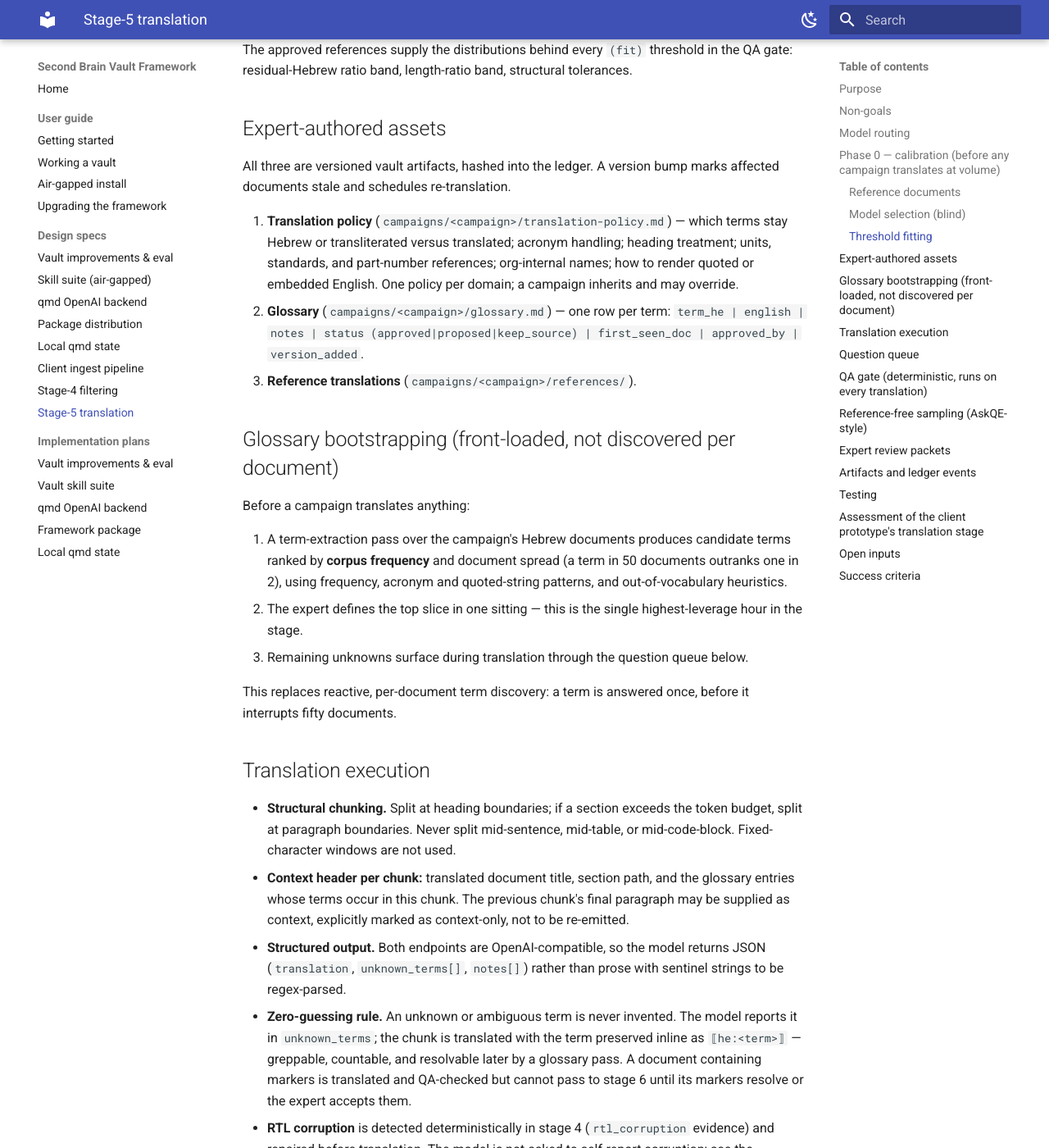
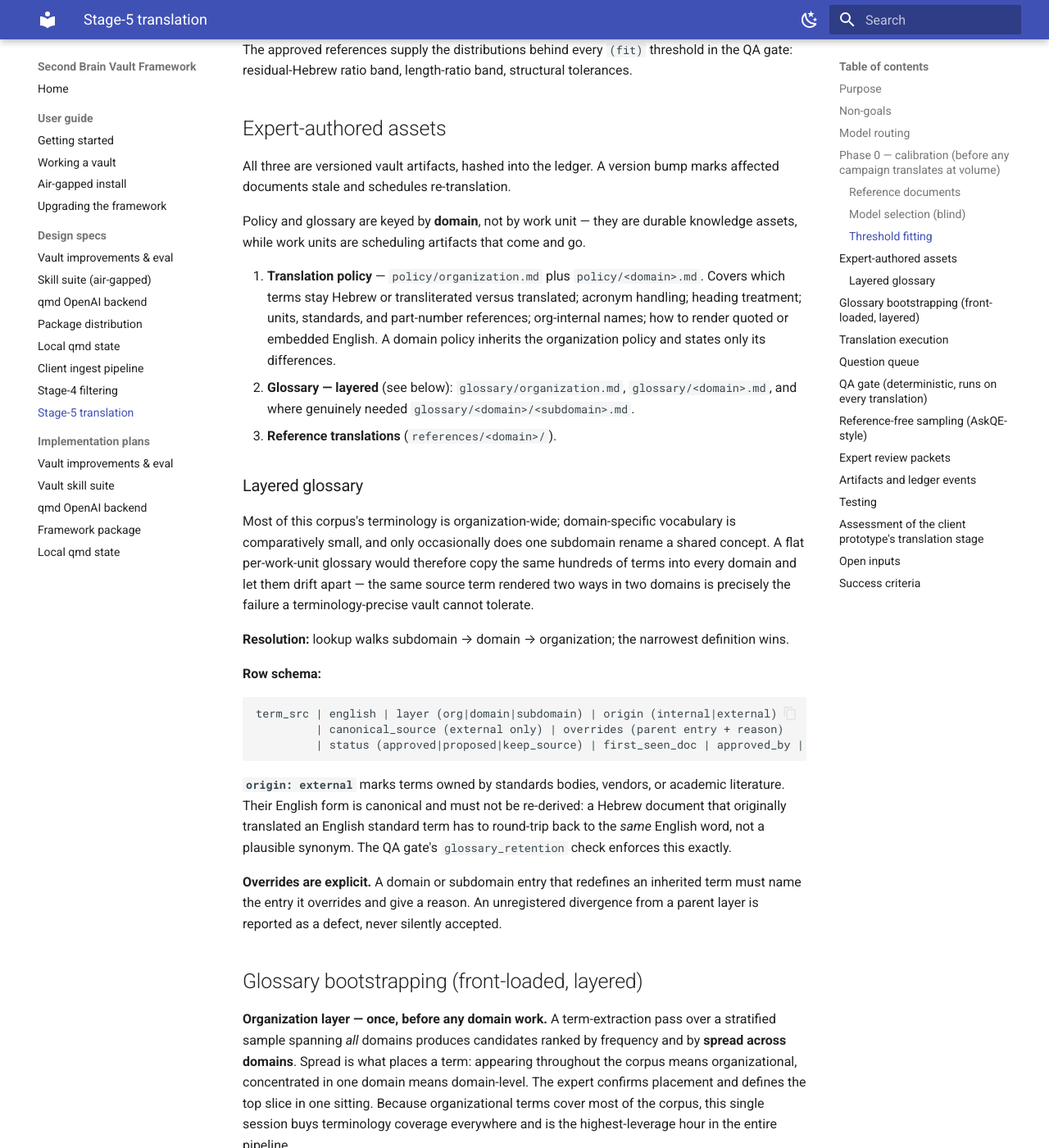
Before and after one commit to moshe191201/second-brain-offline, an MkDocs documentation site: the page built from docs/superpowers/specs/2026-08-03-stage5-translation-design.md, in a window 1280 px wide and 1400 px high, scrolled down 1983 px. Shown: the whole window at 82% size. Built offline with MkDocs 1.6.1 and Material for MkDocs 9.7.7, drawn with Linux system fonts in a browser that asks for light colours; some of the changed text lies outside the part shown.

Commit message:
docs: layered glossaries and foundation domains
Glossaries and policies are keyed by domain, not work unit, and resolve
subdomain -> domain -> organization. Org layer bootstrapped once corpus-wide,
placement driven by term spread across domains. External-origin terms pin a
canonical English form; unregistered overrides are a QA defect.

Questionnaire: foundation domain vs shared core, specializations belong to the
layer whose vocabulary they extend, glossary-layer questions in Part I.

Co-Authored-By: Claude Fable 5 <noreply@anthropic.com>

````diff
--- a/docs/superpowers/specs/2026-08-03-stage5-translation-design.md
+++ b/docs/superpowers/specs/2026-08-03-stage5-translation-design.md
@@ -72,29 +72,66 @@ QA gate: residual-Hebrew ratio band, length-ratio band, structural tolerances.
 All three are versioned vault artifacts, hashed into the ledger. A version bump marks
 affected documents stale and schedules re-translation.
 
-1. **Translation policy** (`campaigns/<campaign>/translation-policy.md`) — which terms
-   stay Hebrew or transliterated versus translated; acronym handling; heading treatment;
-   units, standards, and part-number references; org-internal names; how to render
-   quoted or embedded English. One policy per domain; a campaign inherits and may
-   override.
-2. **Glossary** (`campaigns/<campaign>/glossary.md`) — one row per term:
-   `term_he | english | notes | status (approved|proposed|keep_source) | first_seen_doc | approved_by | version_added`.
-3. **Reference translations** (`campaigns/<campaign>/references/`).
+Policy and glossary are keyed by **domain**, not by work unit — they are durable
+knowledge assets, while work units are scheduling artifacts that come and go.
 
-## Glossary bootstrapping (front-loaded, not discovered per document)
+1. **Translation policy** — `policy/organization.md` plus `policy/<domain>.md`. Covers
+   which terms stay Hebrew or transliterated versus translated; acronym handling;
+   heading treatment; units, standards, and part-number references; org-internal names;
+   how to render quoted or embedded English. A domain policy inherits the organization
+   policy and states only its differences.
+2. **Glossary — layered** (see below): `glossary/organization.md`,
+   `glossary/<domain>.md`, and where genuinely needed `glossary/<domain>/<subdomain>.md`.
+3. **Reference translations** (`references/<domain>/`).
 
-Before a campaign translates anything:
+### Layered glossary
 
-1. A term-extraction pass over the campaign's Hebrew documents produces candidate terms
-   ranked by **corpus frequency** and document spread (a term in 50 documents outranks
-   one in 2), using frequency, acronym and quoted-string patterns, and out-of-vocabulary
-   heuristics.
-2. The expert defines the top slice in one sitting — this is the single highest-leverage
-   hour in the stage.
-3. Remaining unknowns surface during translation through the question queue below.
+Most of this corpus's terminology is organization-wide; domain-specific vocabulary is
+comparatively small, and only occasionally does one subdomain rename a shared concept.
+A flat per-work-unit glossary would therefore copy the same hundreds of terms into every
+domain and let them drift apart — the same source term rendered two ways in two domains
+is precisely the failure a terminology-precise vault cannot tolerate.
 
-This replaces reactive, per-document term discovery: a term is answered once, before it
-interrupts fifty documents.
+**Resolution:** lookup walks subdomain → domain → organization; the narrowest definition
+wins.
+
+**Row schema:**
+
+```
+term_src | english | layer (org|domain|subdomain) | origin (internal|external)
+         | canonical_source (external only) | overrides (parent entry + reason)
+         | status (approved|proposed|keep_source) | first_seen_doc | approved_by | version_added
+```
+
+**`origin: external`** marks terms owned by standards bodies, vendors, or academic
+literature. Their English form is canonical and must not be re-derived: a Hebrew
+document that originally translated an English standard term has to round-trip back to
+the *same* English word, not a plausible synonym. The QA gate's `glossary_retention`
+check enforces this exactly.
+
+**Overrides are explicit.** A domain or subdomain entry that redefines an inherited term
+must name the entry it overrides and give a reason. An unregistered divergence from a
+parent layer is reported as a defect, never silently accepted.
+
+## Glossary bootstrapping (front-loaded, layered)
+
+**Organization layer — once, before any domain work.** A term-extraction pass over a
+stratified sample spanning *all* domains produces candidates ranked by frequency and by
+**spread across domains**. Spread is what places a term: appearing throughout the corpus
+means organizational, concentrated in one domain means domain-level. The expert confirms
+placement and defines the top slice in one sitting. Because organizational terms cover
+most of the corpus, this single session buys terminology coverage everywhere and is the
+highest-leverage hour in the entire pipeline.
+
+**Domain layer — at each work unit's kickoff.** The same extraction restricted to that
+domain, with organization-layer terms already resolved and excluded. What remains is
+small: genuinely domain-specific vocabulary plus any deliberate overrides.
+
+**Remaining unknowns** surface during translation through the question queue below, and
+are placed into the correct layer when answered.
+
+This replaces reactive, per-document term discovery: a term is answered once, at the
+right layer, before it interrupts fifty documents.
 
 ## Translation execution
 
@@ -138,8 +175,9 @@ is scripted and the model does not grade itself.
 |-------|---------|-----------|
 | `residual_hebrew_ratio` | Untranslated spans; over-literal retention | Band *(fit)* per paragraph and per document |
 | `untranslated_block` | Whole paragraphs left in Hebrew | Zero tolerance outside `⟦he:⟧` markers |
-| `glossary_retention` | Glossary term rendered against the glossary | 100% |
-| `glossary_consistency` | Same source term rendered differently across the campaign | 100% |
+| `glossary_retention` | Term rendered against its resolved glossary entry | 100% |
+| `glossary_consistency` | Same source term rendered differently across the corpus, at any layer | 100% |
+| `unregistered_override` | A domain rendering an inherited term differently without a declared override | Zero |
 | `forbidden_term` | Renderings the policy explicitly bans | Zero |
 | `heading_fidelity` | Heading count and nesting preserved | Exact |
 | `structure_fidelity` | List item counts, table rows/columns, code blocks preserved | Exact |
````
Also changed, not shown: src/second_brain_vault_framework/payload/templates/campaign-plan-questionnaire.md (+70 -8 lines).
